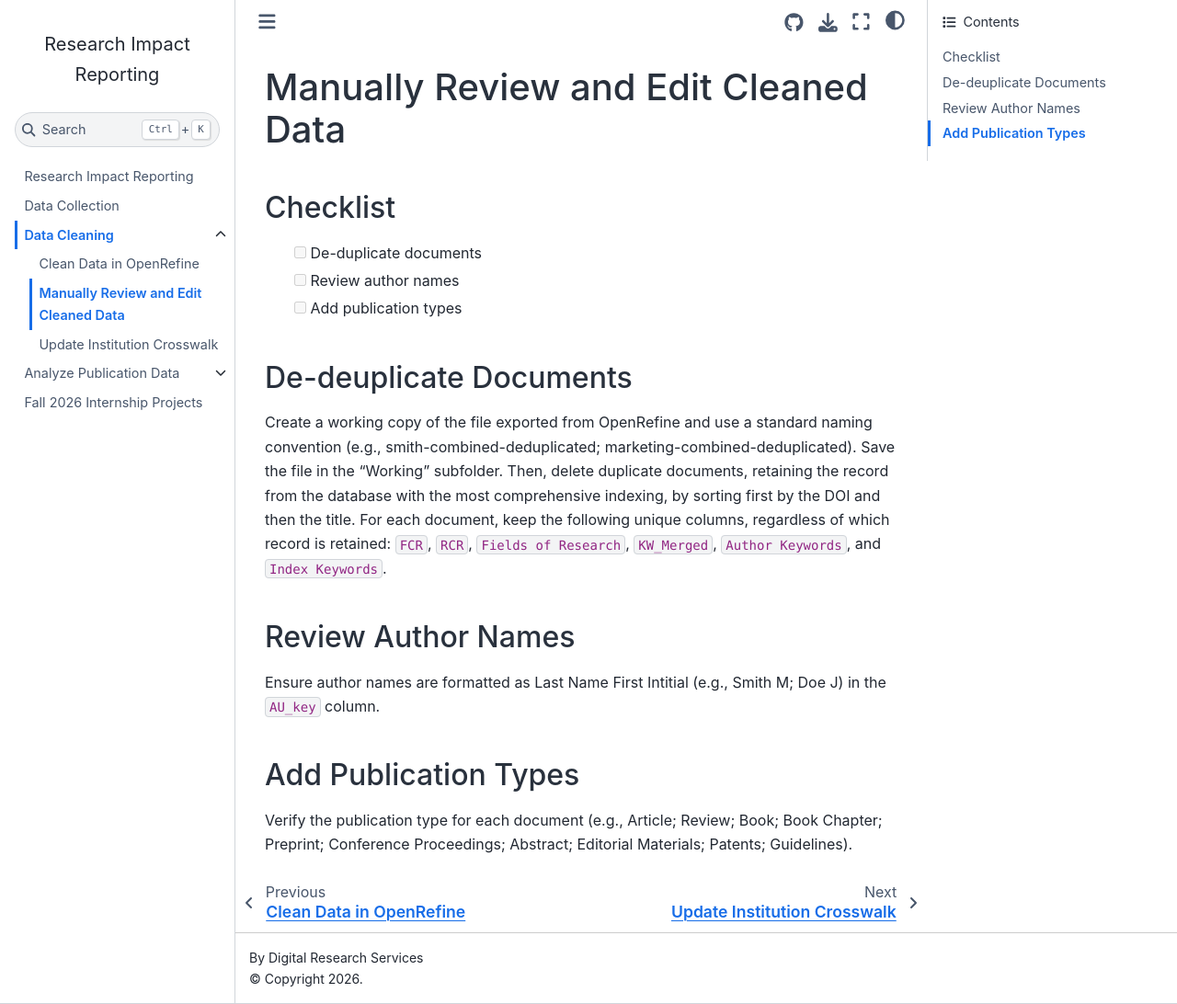
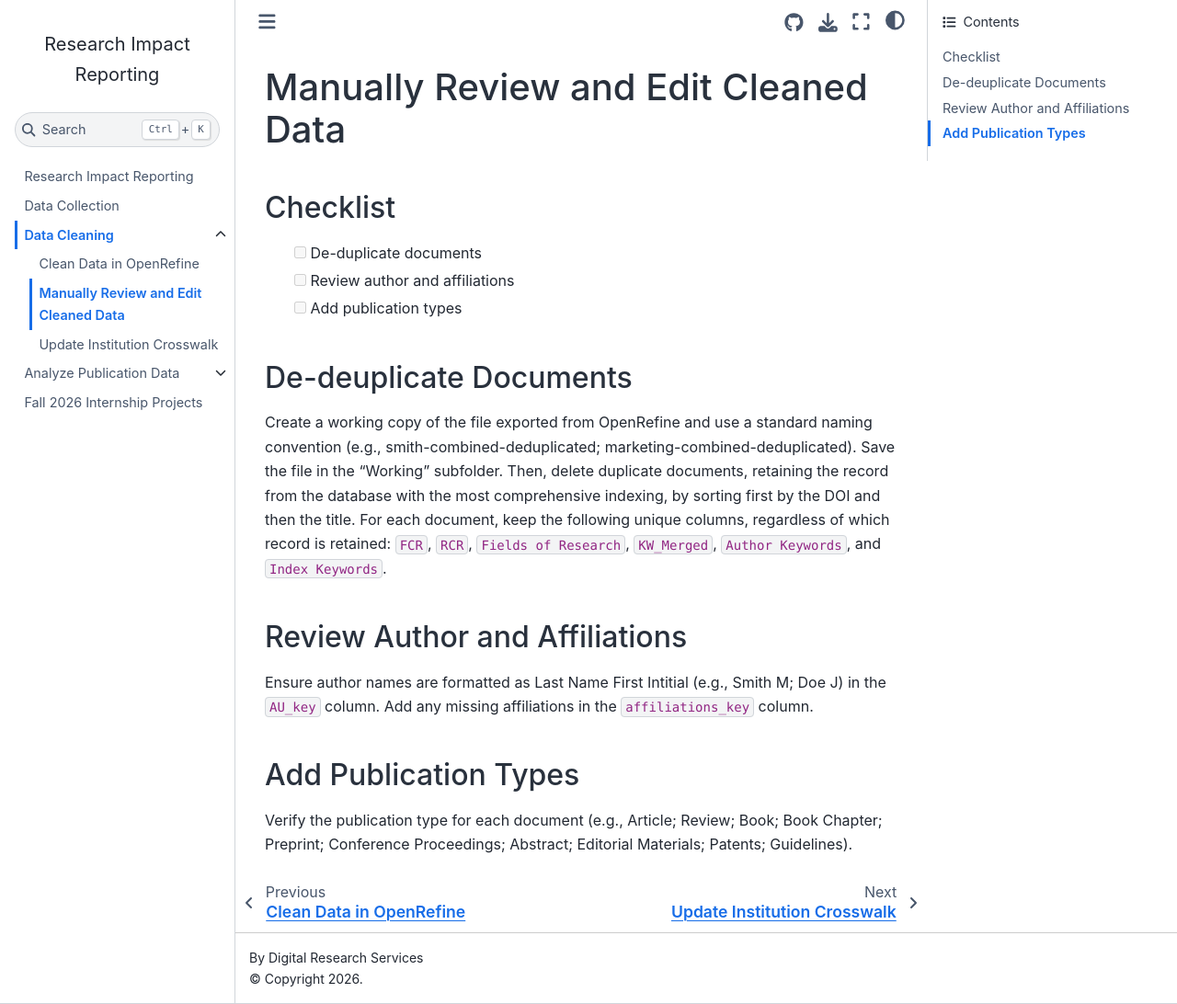
Before and after one commit to vvlooking/research-impact, a Jupyter Book: the page built from website/data-cleaning-review.md, in a window 1280 px wide and 1092 px high. Shown: the whole window at 92% size. Built offline with Jupyter Book 1.0.4 settings and Sphinx 7.4.7 and the Sphinx Book theme 1.1.4, drawn with Linux system fonts in a browser that asks for light colours.

Commit message:
Update checklist for data cleaning review

```diff
--- a/website/data-cleaning-review.md
+++ b/website/data-cleaning-review.md
@@ -2,14 +2,14 @@
 
 ## Checklist
 - [ ] De-duplicate documents
-- [ ] Review author names
+- [ ] Review author and affiliations
 - [ ] Add publication types
 
 ## De-deuplicate Documents
 Create a working copy of the file exported from OpenRefine and use a standard naming convention (e.g., smith-combined-deduplicated; marketing-combined-deduplicated). Save the file in the "Working" subfolder. Then, delete duplicate documents, retaining the record from the database with the most comprehensive indexing, by sorting first by the DOI and then the title. For each document, keep the following unique columns, regardless of which record is retained: `FCR`, `RCR`, `Fields of Research`, `KW_Merged`, `Author Keywords`, and `Index Keywords`.
 
-## Review Author Names
-Ensure author names are formatted as Last Name First Intitial (e.g., Smith M; Doe J) in the `AU_key` column.
+## Review Author and Affiliations
+Ensure author names are formatted as Last Name First Intitial (e.g., Smith M; Doe J) in the `AU_key` column. Add any missing affiliations in the `affiliations_key` column.
 
 ## Add Publication Types
 Verify the publication type for each document (e.g., Article; Review; Book; Book Chapter; Preprint; Conference Proceedings; Abstract; Editorial Materials; Patents; Guidelines).
```
